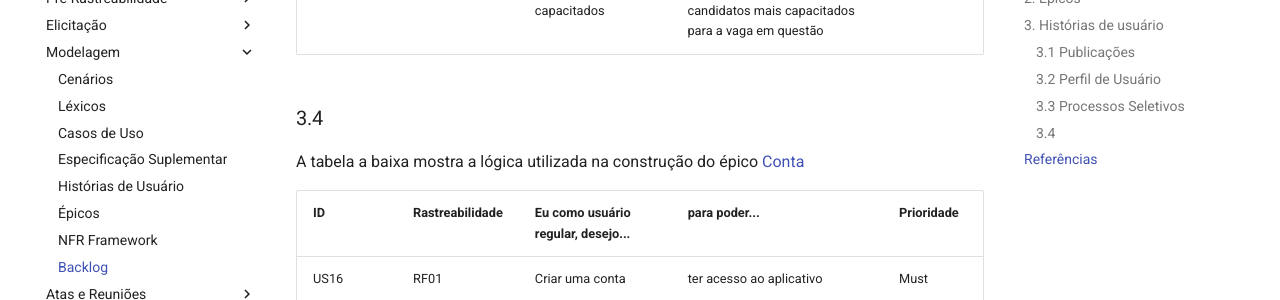
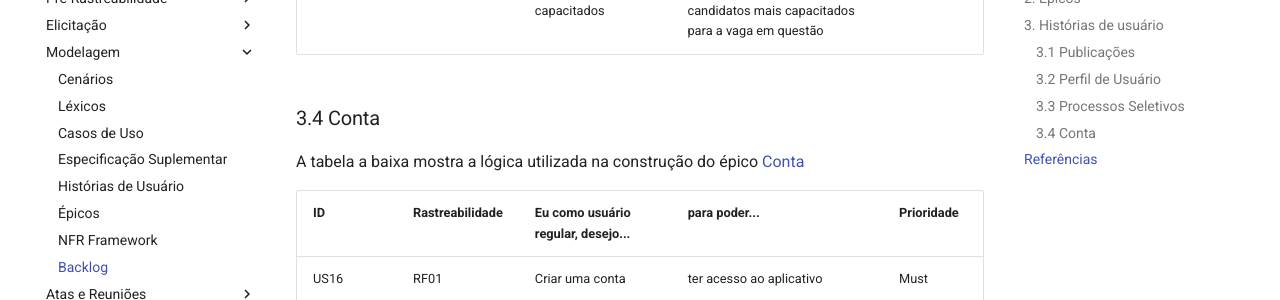
Before and after one commit to Requisitos-de-Software/2022.2-LinkedIn, an MkDocs documentation site: the page built from docs/modelagem/backlog.md, in a window 1280 px wide and 900 px high, scrolled down 2933 px. Shown: the part 164-464 px from the top of the window. Built offline with MkDocs 1.6.1 and Material for MkDocs 9.7.7, drawn with Linux system fonts in a browser that asks for light colours.

Commit message:
Ajuste tabela de Conta

```diff
--- a/docs/modelagem/backlog.md
+++ b/docs/modelagem/backlog.md
@@ -56,7 +56,7 @@ A tabela a baixa mostra a lógica utilizada na construção do épico [Processos
 | US14 | RF23 | Me candidatar de forma simplificada para vagas de emprego | Me candidatar a processos seletivos sem precisar de reinserir seus dados já presentes no app | Must |
 | US15 | RF18 | Buscar por candidatos capacitados | Filtrar o perfil dos usuários aplicantes, a fim de obter os candidatos mais capacitados para a vaga em questão | Must |
 
-### 3.4
+### 3.4 Conta
 
 A tabela a baixa mostra a lógica utilizada na construção do épico [Conta](https://requisitos-de-software.github.io/2022.2-LinkedIn/modelagem/epicos/#epico-04-conta)
 
```
